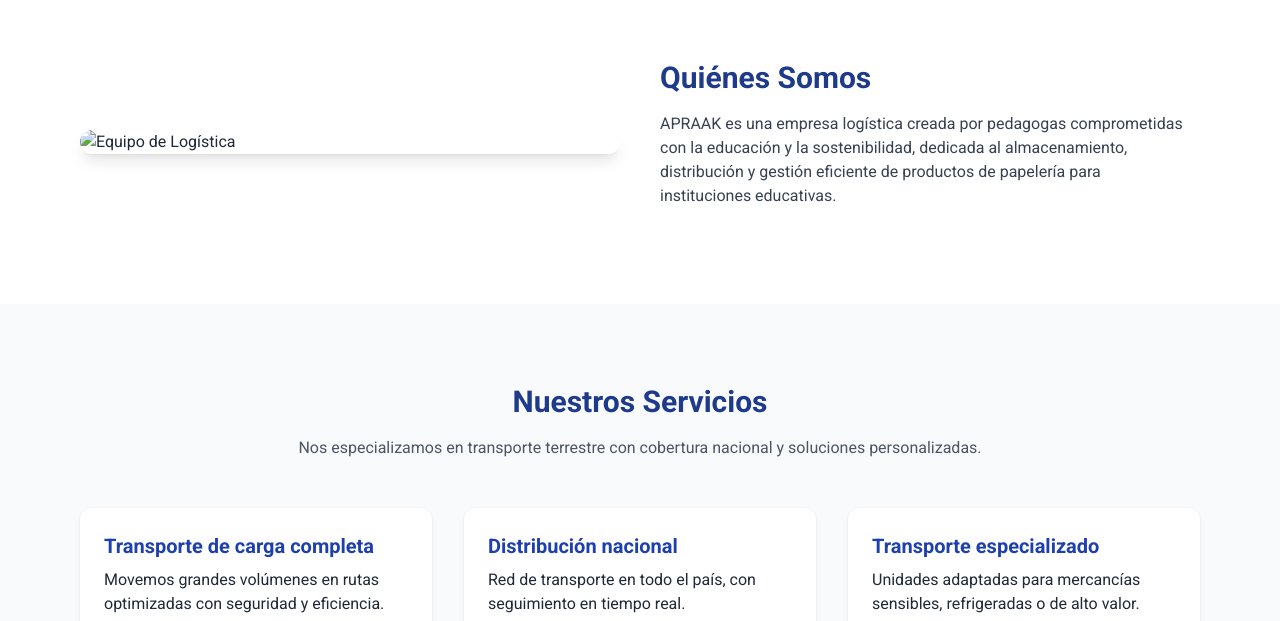
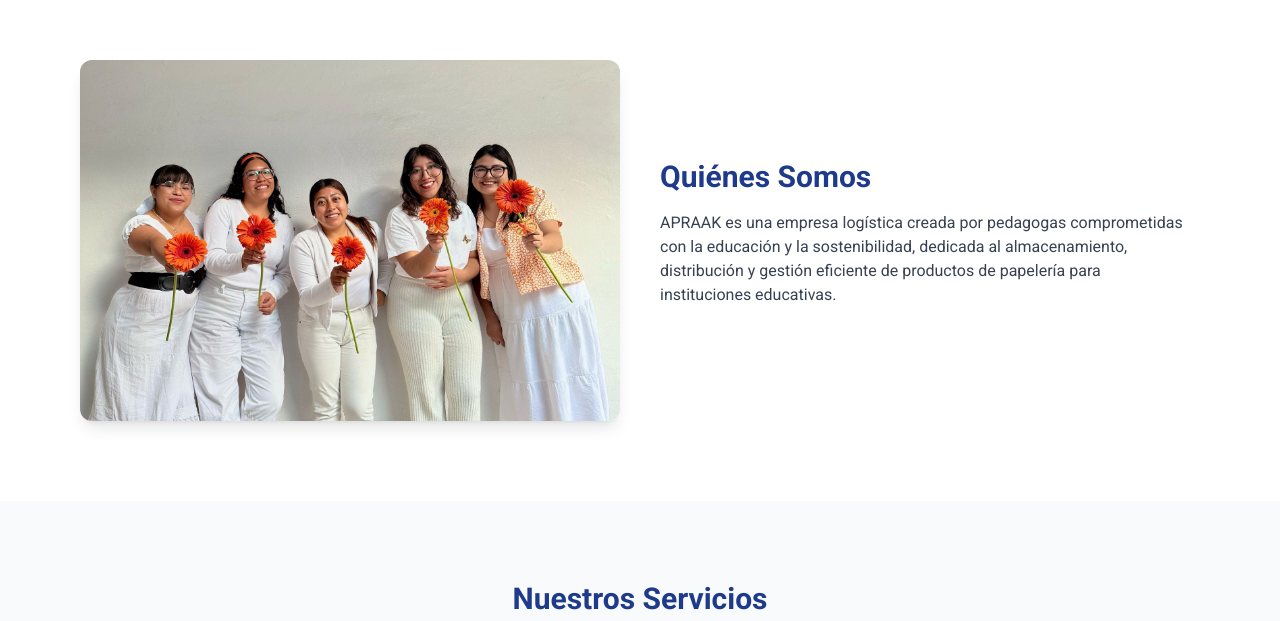
Before and after one commit to ivan03hdez-svg/Empresa_Logistica, a plain HTML site: page index.html in a window 1280 px wide. Shown: the part 820-1441 px from the top of the page. Drawn offline with nearby package versions, Linux system fonts and the light colour scheme.

Commit message:
(ADD) Agrega equipo de trabajo

```diff
--- a/index.html
+++ b/index.html
@@ -53,7 +53,7 @@
 
       <!-- Imagen -->
       <div data-aos="fade-right">
-        <img src="img/equipo-logistica.jpg" alt="Equipo de Logística" class="rounded-xl shadow-lg">
+        <img src="img/equipo.jpg" alt="Equipo de Logística" class="rounded-xl shadow-lg">
       </div>
 
       <!-- Texto -->
```
Also changed, not shown: img/equipo.jpg (added).
